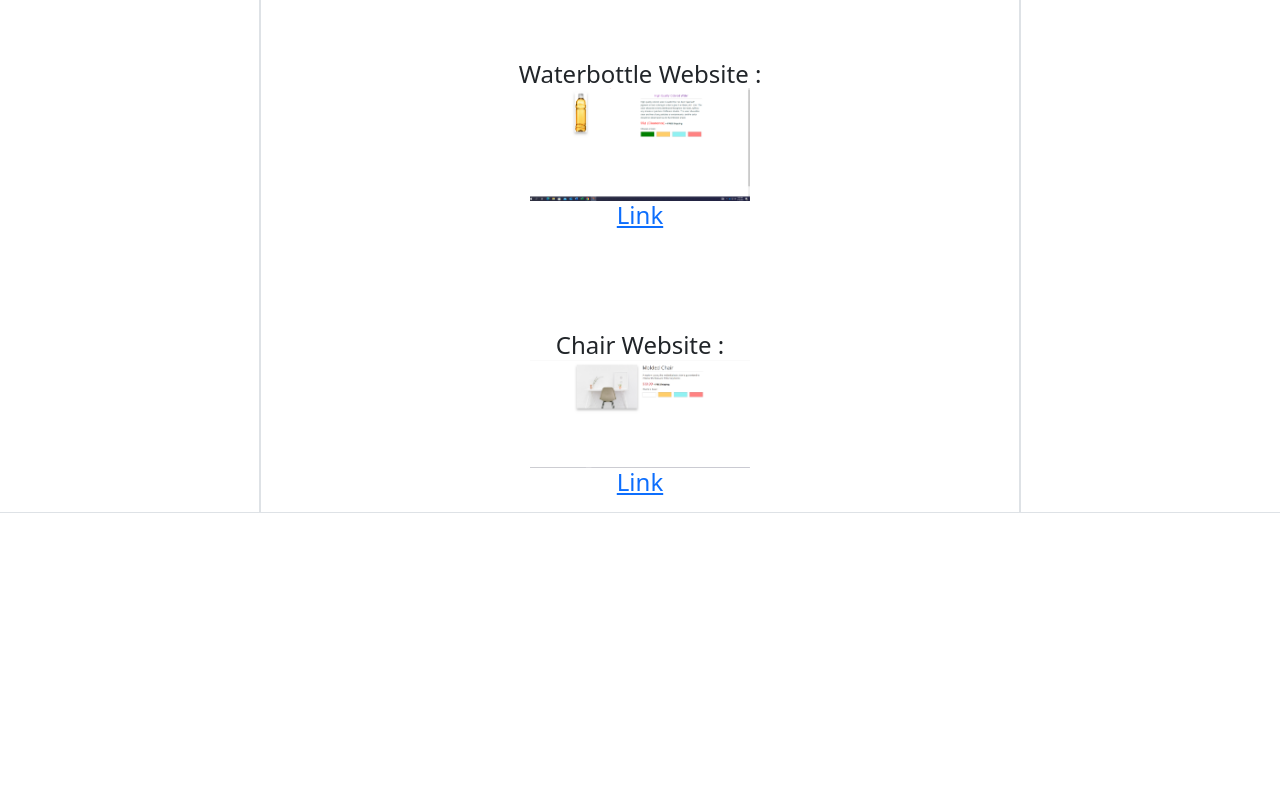
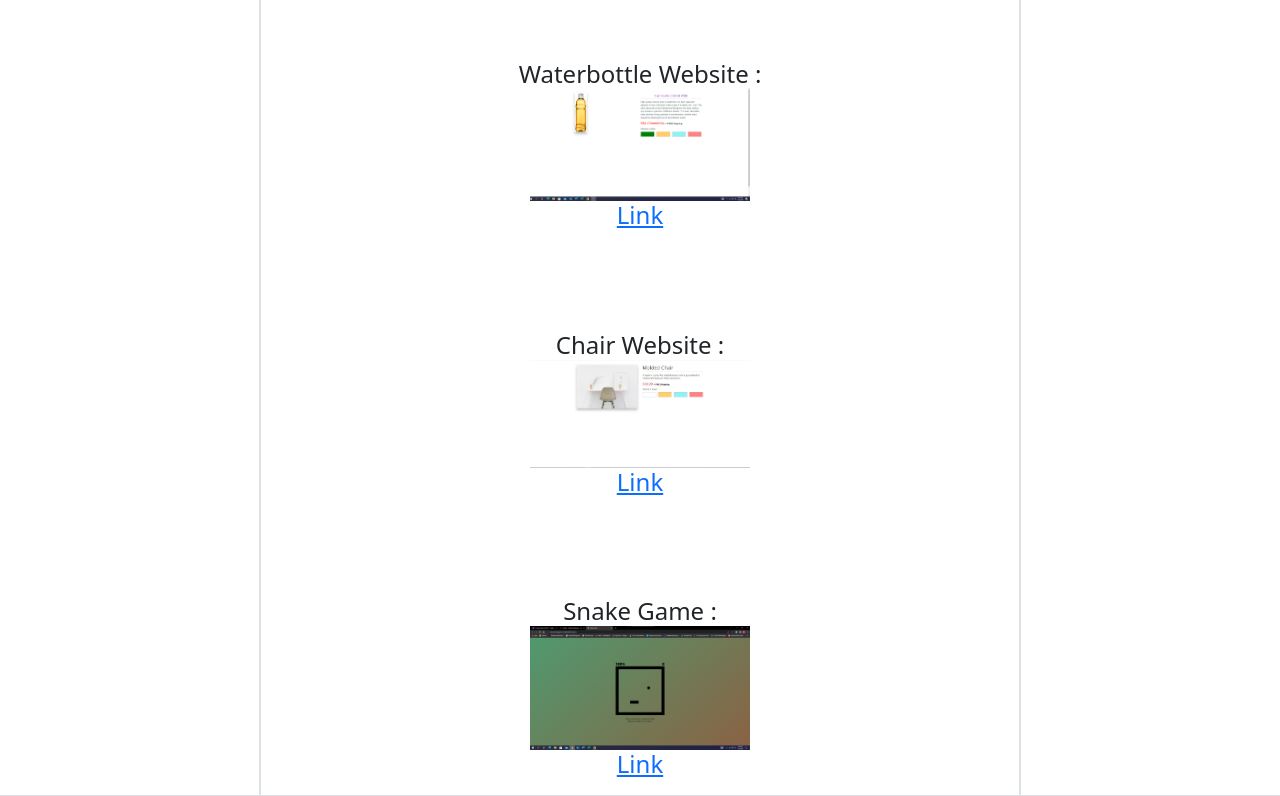
Before and after one commit to Matthaynes/Portfolio2, a website: page work.html in a window 1280 px wide. Shown: the part 3965-4761 px from the top of the page. Before the commit the page ends 4478 px from the top, so only its background shows below. Drawn offline with nearby package versions, Linux system fonts and the light colour scheme.

Commit message:
Added Snake game to work in portfolio

```diff
--- a/work.html
+++ b/work.html
@@ -148,6 +148,14 @@
                                         <br />
                                         <a href="https://matthaynes.github.io/chair/">Link</a>
                                         </p>
+                                        <br />
+                                        <h4 style="padding-top: 2em;">Snake Game :
+                                          <br />
+                                          <img src="img/Snake.png" height="20%" width="30%"
+                                            style="justify-content-center" />
+                                          <br />
+                                          <a href="https://matthaynes.github.io/BetterSnakeGame2/">Link</a>
+                                          </p>
 
       </div>
       <div class="col border parallax">
```
Also changed, not shown: img/Snake.png (added).
